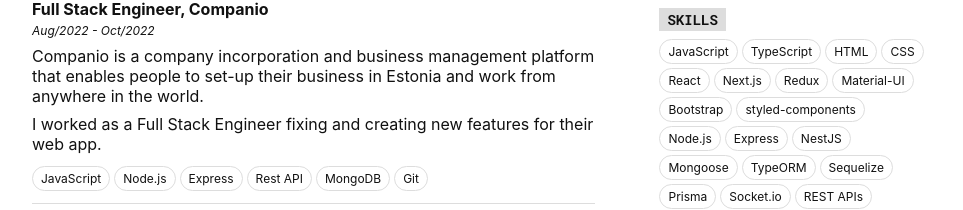
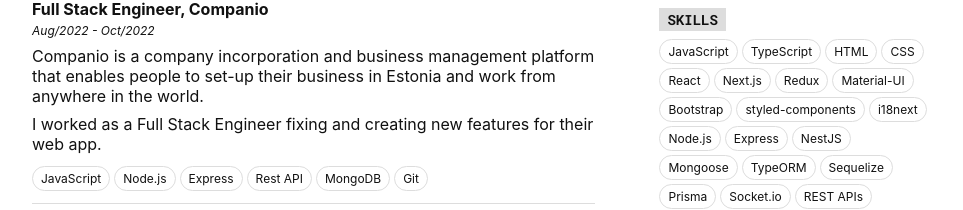
Before and after one commit to adrianosingolani/adrianosingolani.github.io, a React (Vite) app: page / in a window 1280 px wide. Shown: the part 382-592 px from the top of the page, without its empty margins (158-1121 px from the left). Built offline with nearby package versions, Linux system fonts and the light colour scheme.

Commit message:
adds i18next to skills list

```diff
--- a/src/components/Skills.jsx
+++ b/src/components/Skills.jsx
@@ -23,6 +23,7 @@
   "Material-UI",
   "Bootstrap",
   "styled-components",
+  "i18next",
   "Node.js",
   "Express",
   "NestJS",
```
Also changed, not shown: 1 other file (tests, documents, lock files or other folders).
